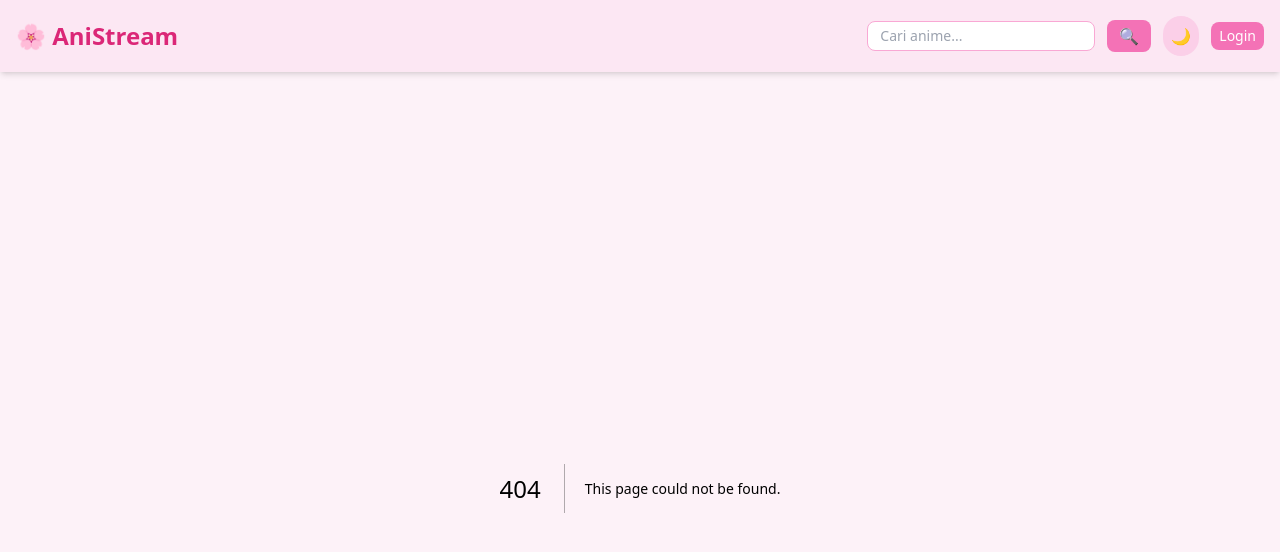
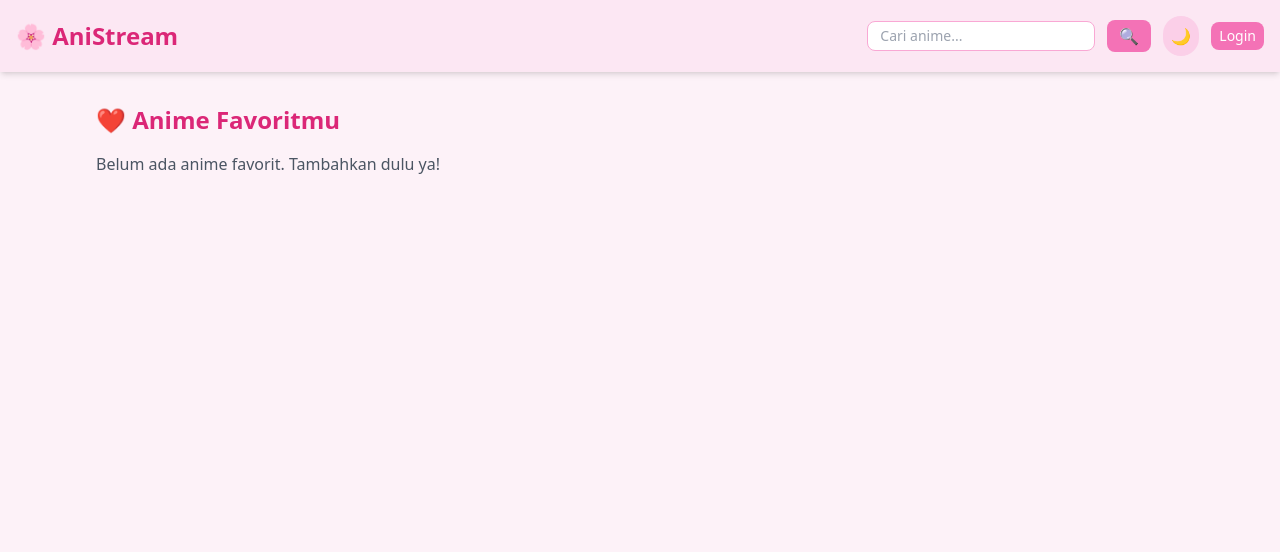
Before and after one commit to Yozz10/animeid, a Next.js app: page /favorites in a window 1280 px wide. Before the commit this address had no page. Shown: the top 552 px of the page. Built offline with nearby package versions, Linux system fonts and the light colour scheme.

Commit message:
Create page.tsx

```diff
--- /dev/null
+++ b/src/app/favorites/page.tsx
@@ -0,0 +1,30 @@
+'use client'
+
+import { useEffect, useState } from 'react'
+import AnimeCard from '../../components/AnimeCard'
+
+export default function FavoritesPage() {
+  const [favorites, setFavorites] = useState<any[]>([])
+
+  useEffect(() => {
+    const saved = JSON.parse(localStorage.getItem('favorites') || '[]')
+    setFavorites(saved)
+  }, [])
+
+  return (
+    <div className="p-4">
+      <h1 className="text-2xl font-bold text-pink-600 mb-4">❤️ Anime Favoritmu</h1>
+      {favorites.length === 0 ? (
+        <p className="text-gray-600 dark:text-gray-400">
+          Belum ada anime favorit. Tambahkan dulu ya!
+        </p>
+      ) : (
+        <div className="grid grid-cols-2 sm:grid-cols-4 gap-4">
+          {favorites.map((anime) => (
+            <AnimeCard key={anime.id} anime={anime} />
+          ))}
+        </div>
+      )}
+    </div>
+  )
+}
```
